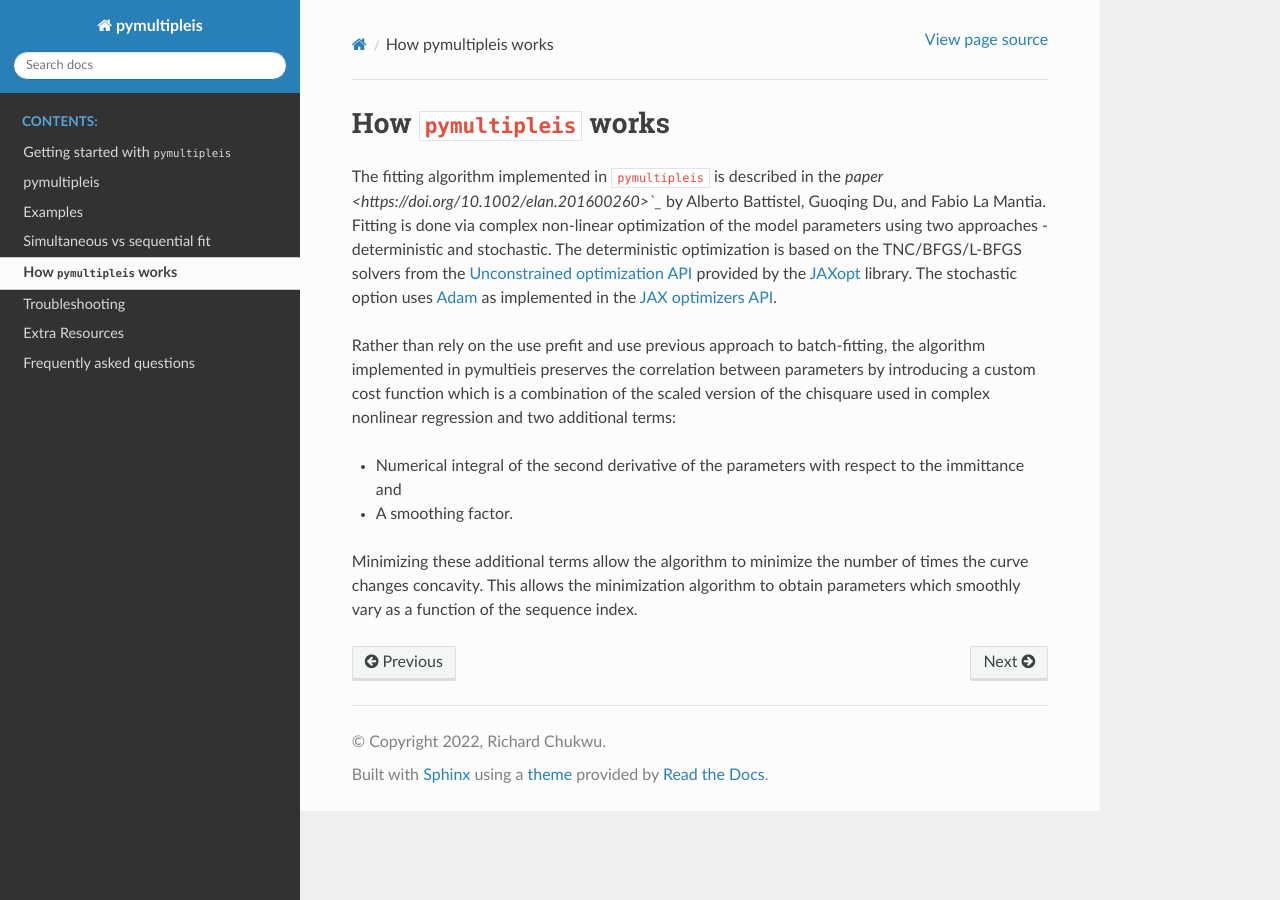
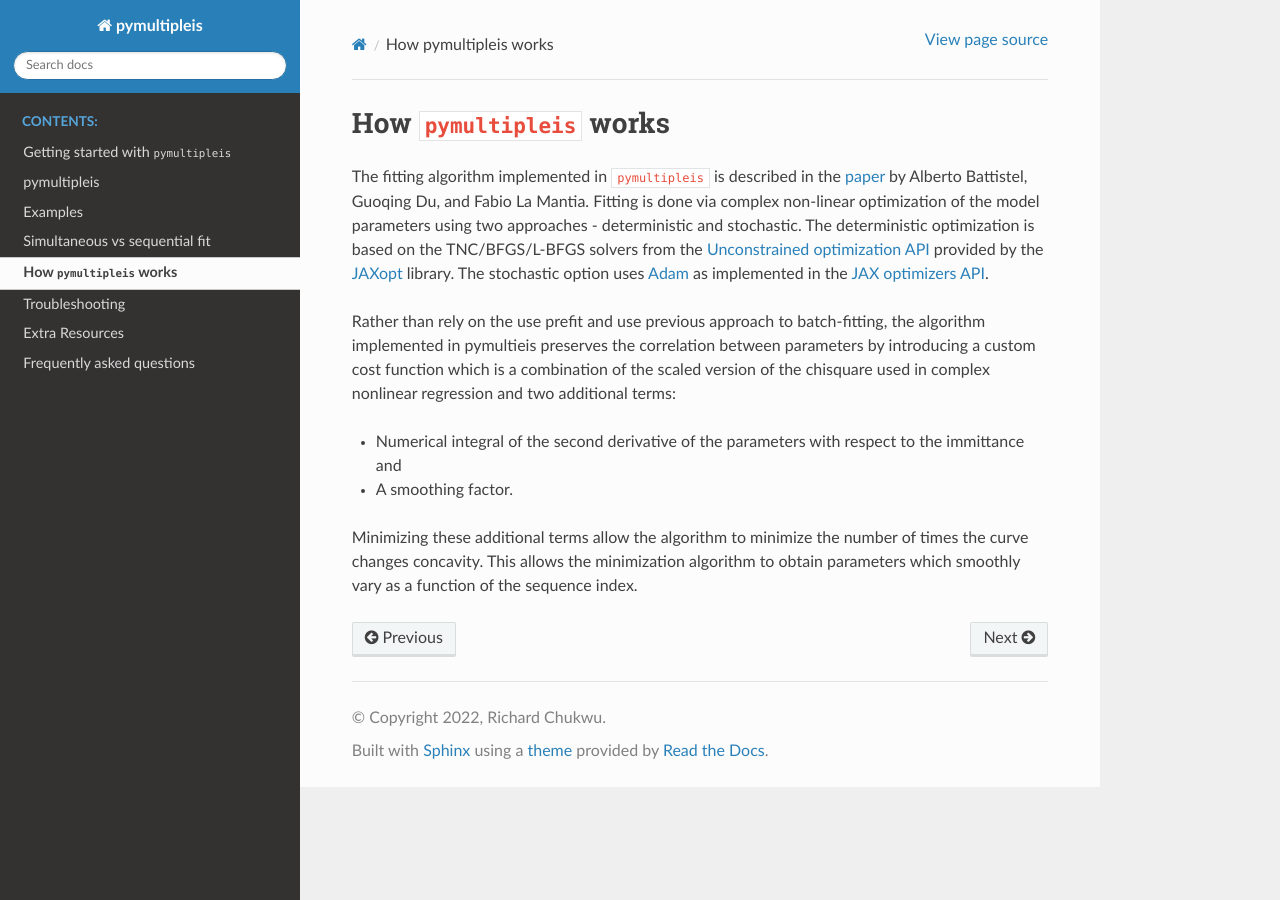
Before and after one commit to richinex/pymultipleis, a Sphinx documentation site: the page built from docs/source/how-it-works.rst, in a window 1280 px wide. Built offline with Sphinx 7.4.7 and the Read the Docs theme 2.0.0, drawn with Linux system fonts in a browser that asks for light colours; pages that are not in the unit, such as notebooks, are missing from menus.

Commit message:
Fixed typo in link

```diff
--- a/docs/source/how-it-works.rst
+++ b/docs/source/how-it-works.rst
@@ -4,7 +4,7 @@
 How :code:`pymultipleis` works
 =========================================
 
-The fitting algorithm implemented in :code:`pymultipleis` is described in the `paper <https://doi.org/10.1002/elan.201600260>`_`
+The fitting algorithm implemented in :code:`pymultipleis` is described in the `paper <https://doi.org/10.1002/elan.201600260>`_
 by Alberto Battistel, Guoqing Du, and Fabio La Mantia.
 Fitting is done via complex non-linear optimization of the model parameters using two approaches - deterministic and stochastic.
 The deterministic optimization is based on the TNC/BFGS/L-BFGS solvers from the `Unconstrained optimization API <https://jaxopt.github.io/stable/unconstrained.html>`_
```
